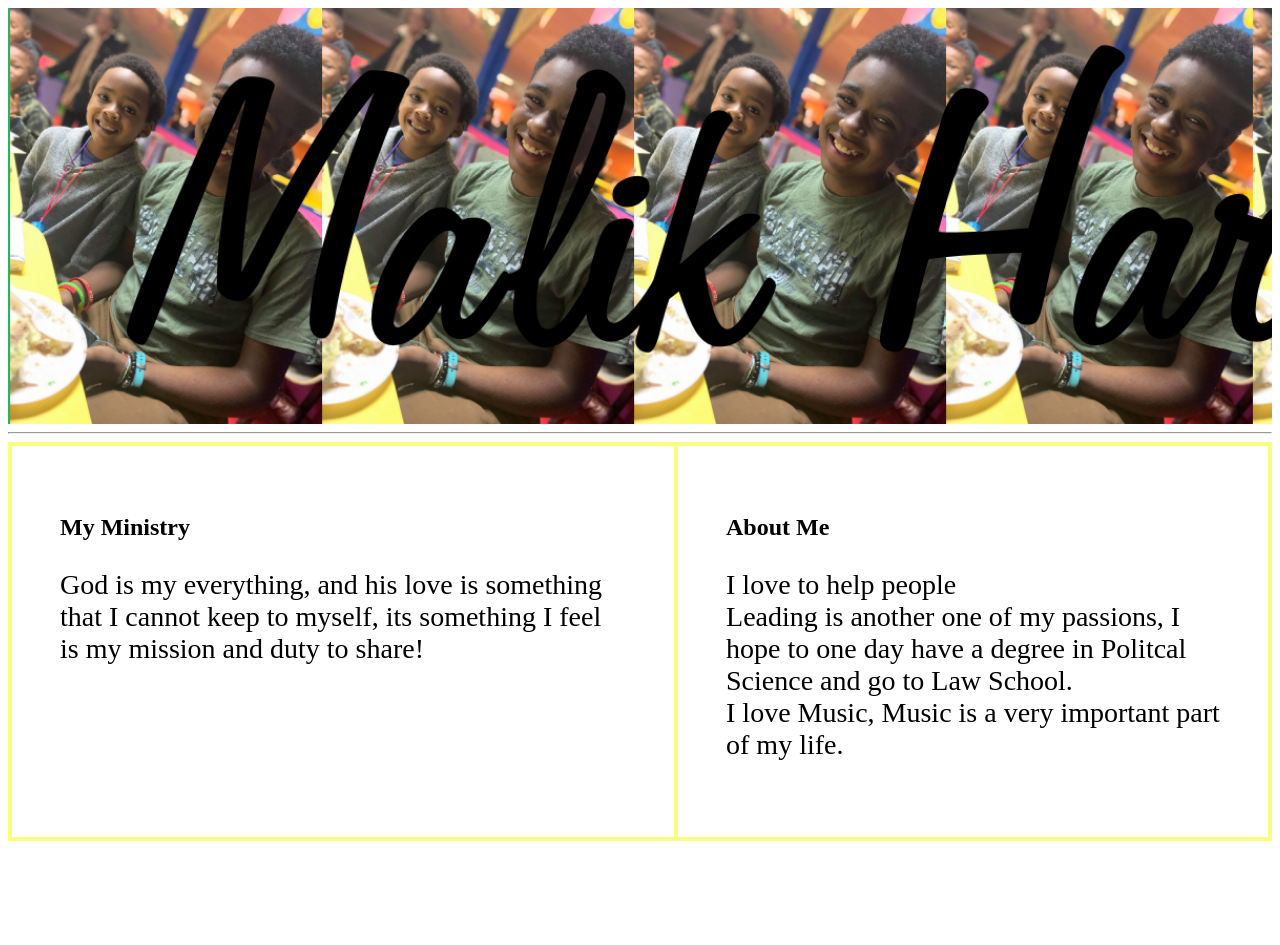
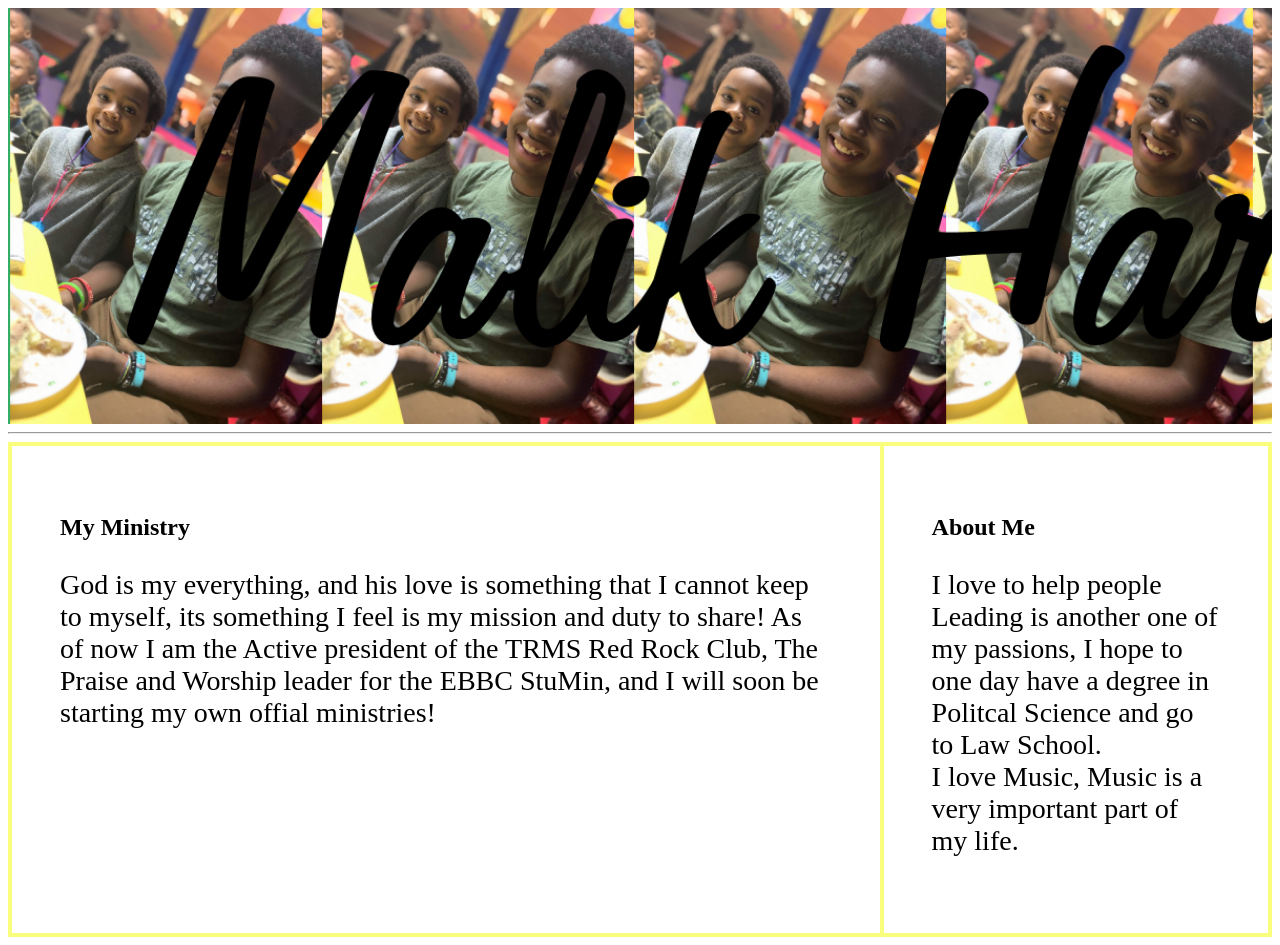
Before and after one commit to Jharris034/malikharris, a plain HTML site: page index.html in a window 1280 px wide. Before the commit the page ends 849 px from the top, so only its background shows below. Drawn offline with Linux system fonts and the light colour scheme.

Commit message:
Update index.html

```diff
--- a/index.html
+++ b/index.html
@@ -21,7 +21,7 @@
      <div class="row" style="margin: 0; border: 2px solid #f9ff7d;">
             <div class="col ministry">
                 <h2>My Ministry</h2>
-                <p>God is my everything, and his love is something that I cannot keep to myself, its something I feel is my mission and duty to share!</p>
+                <p>God is my everything, and his love is something that I cannot keep to myself, its something I feel is my mission and duty to share! As of now I am the Active president of the TRMS Red Rock Club, The Praise and Worship leader for the EBBC StuMin, and I will soon be starting my own offial ministries!</p>
             </div>
             <div class="col me">
                 <h2>About Me</h2>
```
